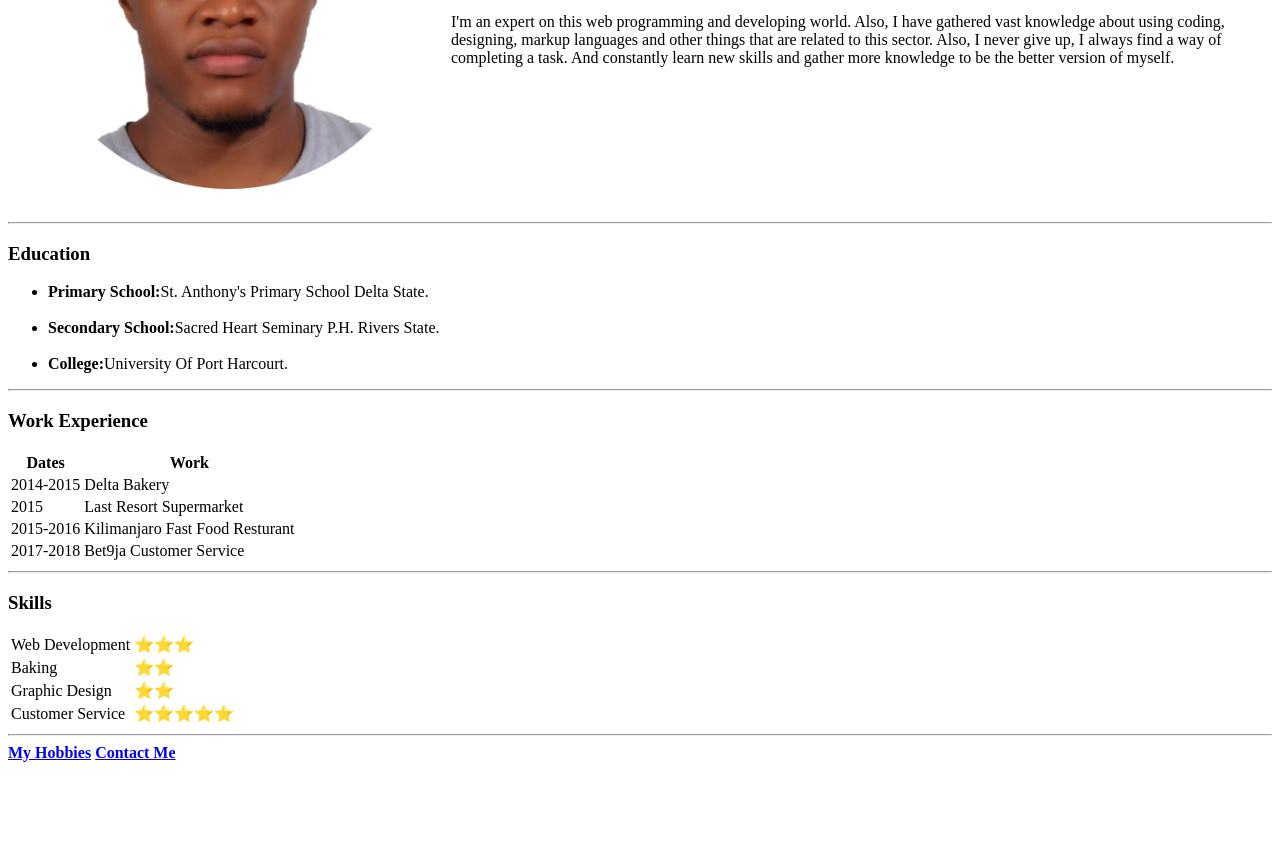
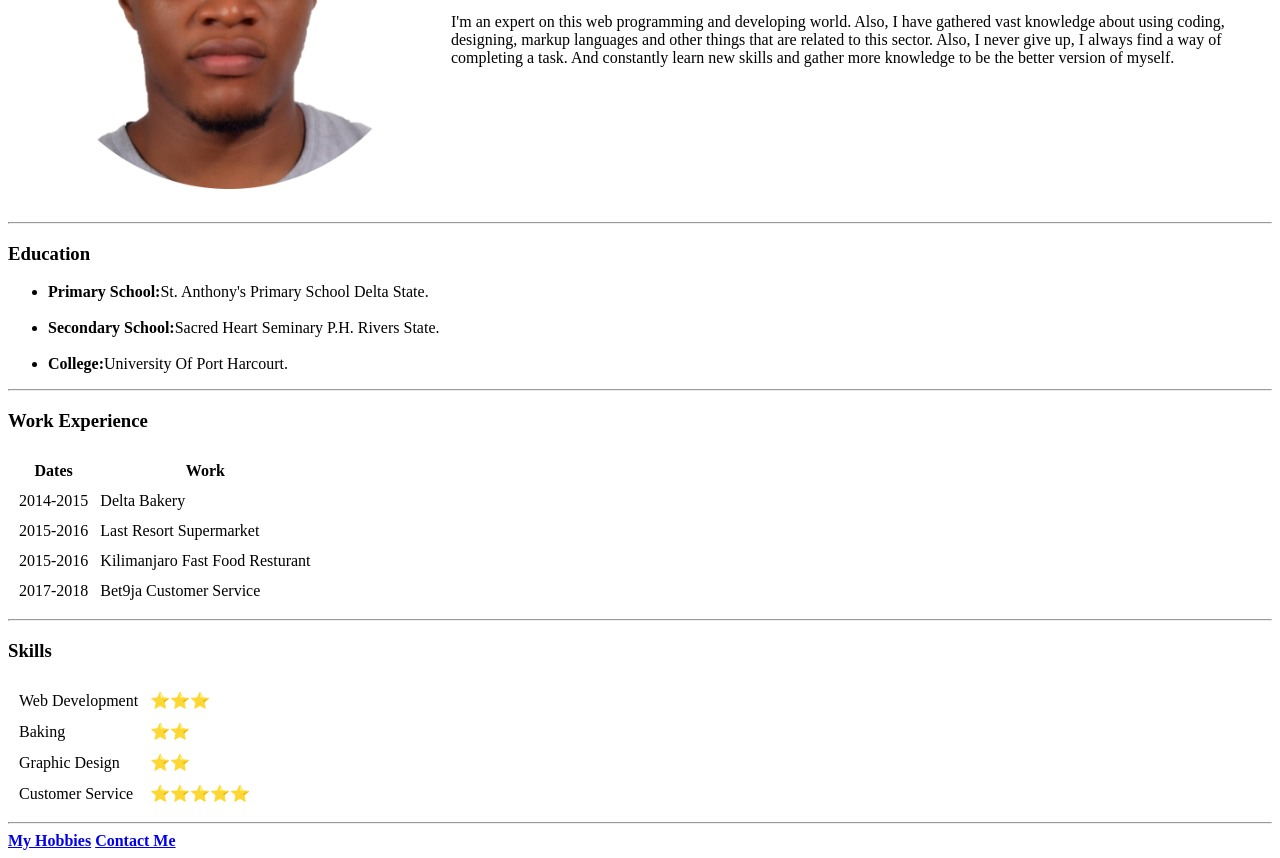
Before and after one commit to Jaycee7000/cv, a plain HTML site: page index.html in a window 1280 px wide. Shown: the part 240-1098 px from the top of the page. Before the commit the page ends 1010 px from the top, so only its background shows below. Drawn offline with Linux system fonts and the light colour scheme.

Commit message:
Update index.html

```diff
--- a/index.html
+++ b/index.html
@@ -5,6 +5,13 @@
     <meta http-equiv="X-UA-Compatible" content="IE=edge">
     <meta name="viewport" content="width=device-width, initial-scale=1.0">
     <title>Jhaycee's Personal Site</title>
+    <link rel="stylesheet" href="personalproject.css">
+
+    <style>
+        image{
+            background-color: #F0F0F0;
+        }
+    </style>
 </head>
 <body>
     <table cellspacing="20" >
@@ -32,7 +39,7 @@
    </ul>
   <hr>
    <h3>Work Experience</h3>
-   <table>
+   <table cellspacing="10">
        <thead>
            <tr>
                <th>Dates</th>
@@ -44,7 +51,7 @@
            <td>Delta Bakery</td>
        </tr>
        <tr>
-           <td>2015</td>
+           <td>2015-2016</td>
            <td>Last Resort Supermarket</td>
        </tr>
        <tr>
@@ -58,7 +65,7 @@
    </table>
   <hr>
    <h3>Skills</h3>
-   <table>
+   <table cellspacing="10">
        <tr>
            <td>Web Development</td>
            <td>⭐⭐⭐</td>
```
